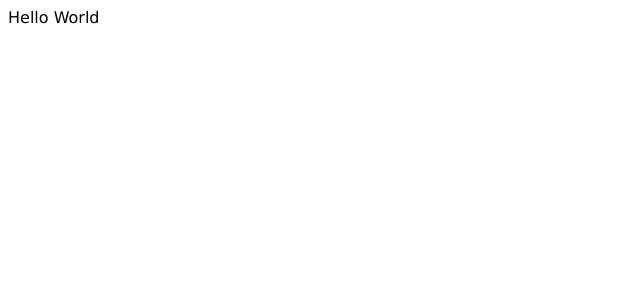
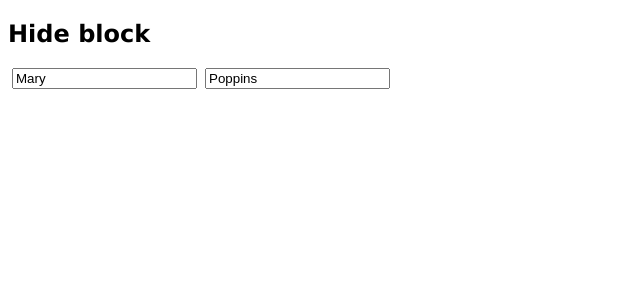
Before and after one commit to jambit/modern-react, a React (Vite) app: page / in a window 1280 px wide. Shown: the top 300 px of the page, without its empty margins (0-640 px from the left). Built offline with nearby package versions, Linux system fonts and the light colour scheme.

Commit message:
useState

```diff
--- a/src/components/App/index.tsx
+++ b/src/components/App/index.tsx
@@ -1,7 +1,8 @@
 import React from 'react';
+import Stateful from '../Stateful';
 
 export default () => (
     <div>
-        Hello World
+        <Stateful />
     </div>
 );
--- /dev/null
+++ b/src/components/Stateful/index.tsx
@@ -0,0 +1,18 @@
+import React, { useState } from 'react';
+
+export default () => {
+    const [open, setOpen] = useState(true);
+    const [name, setName] = useState('Mary');
+    const [surname, setSurname] = useState('Poppins');
+    return (
+        <div>
+            <h2 onClick={() => setOpen(!open)}>{open ? 'Hide block' : 'Show block'}</h2>
+            {open && (
+                <div>
+                    <label><input value={name} onChange={(e) => setName(e.target.value)} /></label>
+                    <label><input value={surname} onChange={(e) => setSurname(e.target.value)} /></label>
+                </div>
+            )}
+        </div>
+    );
+}
```
